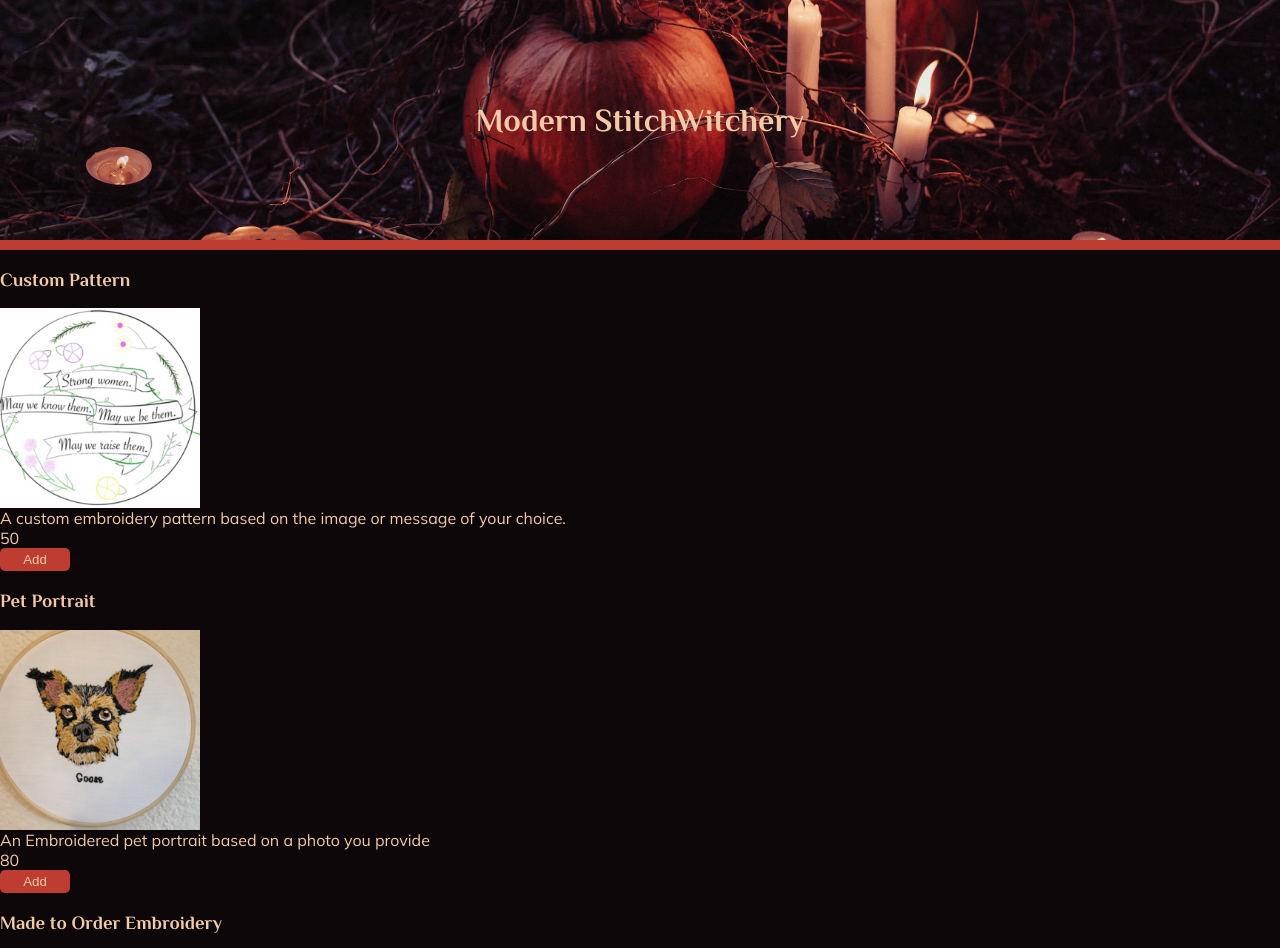
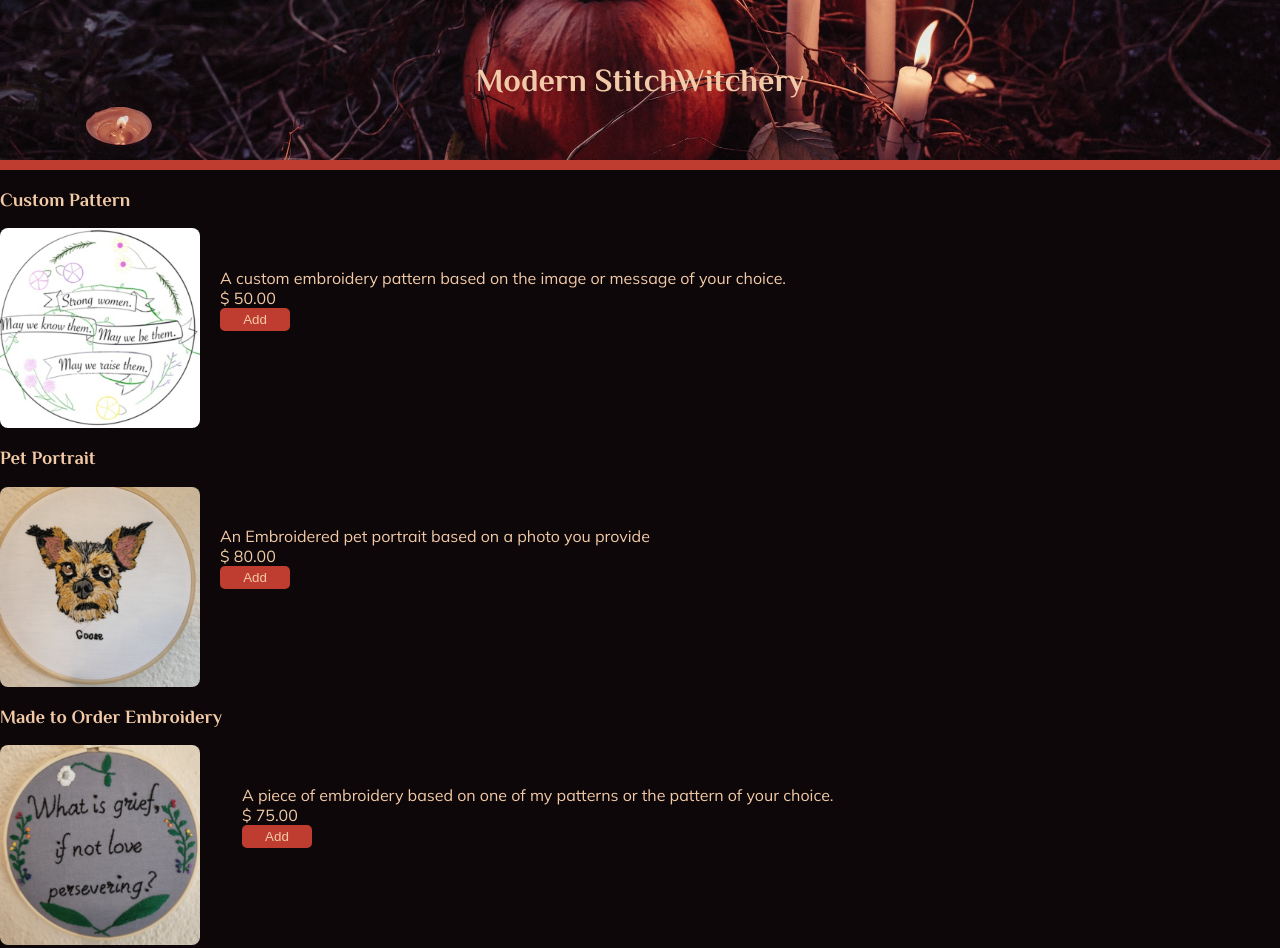
Before and after one commit to aeposten/ordering-app, a plain HTML site: page index.html in a window 1280 px wide. Shown: the top 948 px of the page. Drawn offline with Linux system fonts and the light colour scheme.

Commit message:
Flexbox for product cards

```diff
--- a/script.js
+++ b/script.js
@@ -35,13 +35,17 @@ function renderProductHTML() {
     ({ product, name, images, description, price }, index) =>
       `<div id="product-${index}" class="product">
           <div class="product-info">
-          <h3 data-name="${index}">${name}</h3>
-          <div class="product-images" id="img-${index}">
-            ${renderImageHTML(images, index)}
+            <div>
+            <h3 data-name="${index}">${name}</h3>
+            <div class="product-images" id="img-${index}">
+              ${renderImageHTML(images, index)}
+            </div>
           </div>
-          <div class="description" data-description="${index}">${description}</div>
-          <div class="price" data-price="${index}">${price}</div>
-          <div class="add-to-cart" id="add-to-cart"><button class="btn" data-add="${index}">Add</button></div>
+          <div>
+            <div class="description" data-description="${index}">${description}</div>
+            <div class="price" data-price="${index}">$ ${price}.00</div>
+            <div class="add-to-cart" id="add-to-cart"><button class="btn" data-add="${index}">Add</button></div>
+          </div>
       </div>`
   );
 
--- a/styles.css
+++ b/styles.css
@@ -24,7 +24,7 @@ main {
 .hero {
   margin: 0 auto;
   padding: 0;
-  height: 30vh;
+  height: 20vh;
   background-image: url("img/hero-header.jpg");
   background-size: cover;
   background-position: center;
@@ -36,9 +36,22 @@ main {
 
 }
 
+.products {
+  display: flex;
+  flex-direction: column;
+}
+
+.product-info {
+  display: flex;
+  gap: 20px;
+  align-items: center;
+  align-content: center;
+}
+
 .carousel-img {
   width: 200px;
   height: 200px;
+  border-radius: 8px;
   background-size: cover;
   background-position: center;
 }
```
